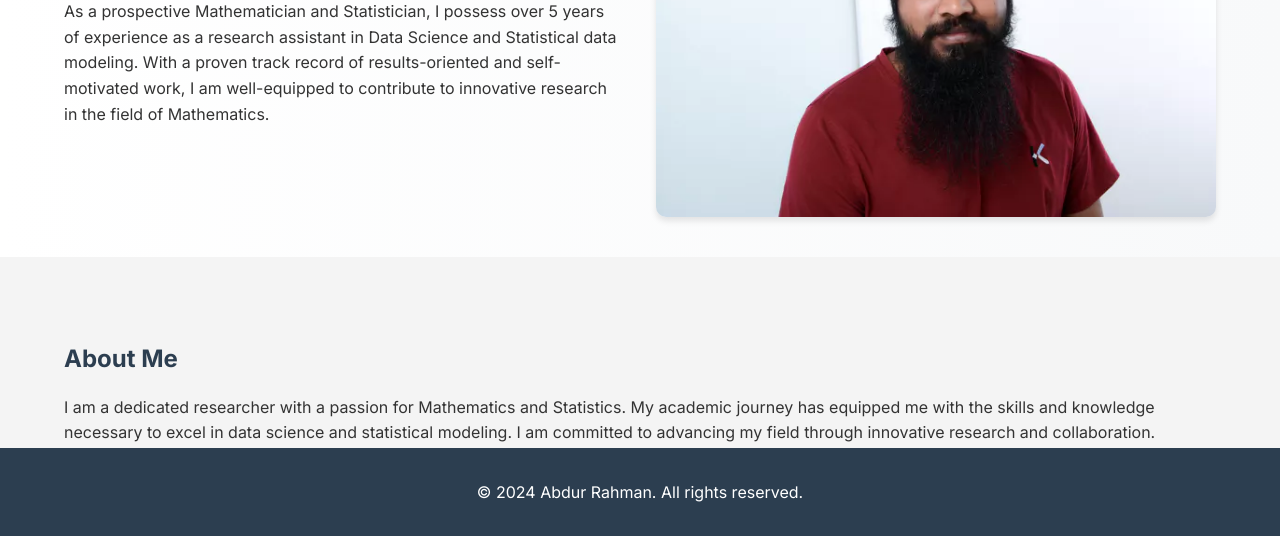
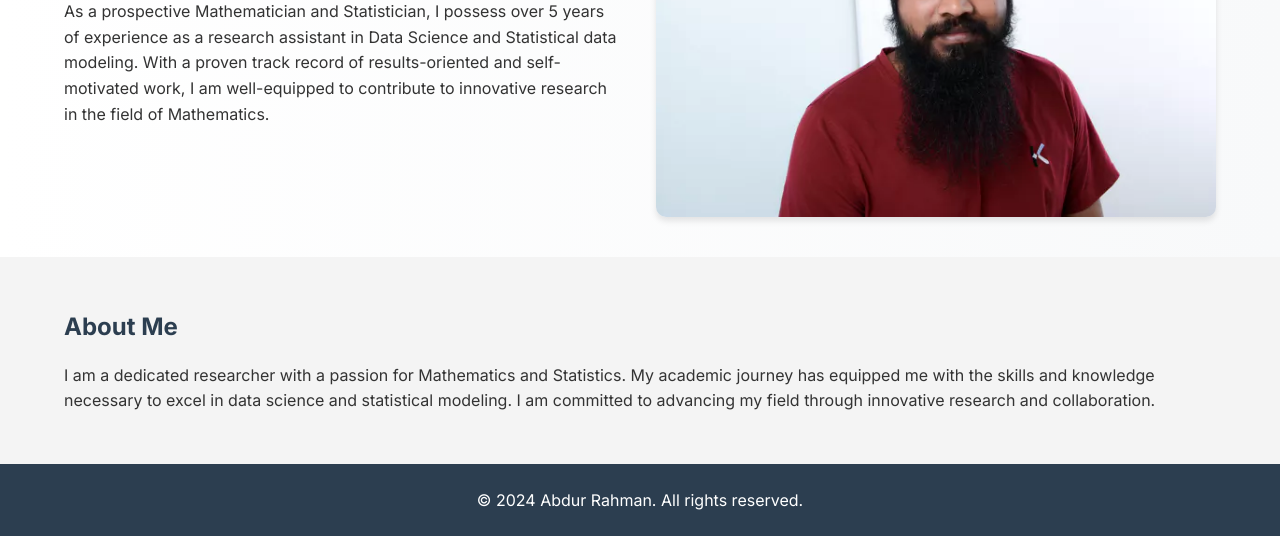
Before and after one commit to airdipu/arahman.io, a website built with Parcel: page docs/index.html in a window 1280 px wide. Shown: the part 262-798 px from the top of the page. Built offline with nearby package versions, Linux system fonts and the light colour scheme.

Commit message:
Update style.css

```diff
--- a/docs/style.css
+++ b/docs/style.css
@@ -82,7 +82,7 @@ a:hover {
 
 /* Section styles */
 section {
-  padding: 4rem 0;
+  padding: 2rem 0;
 }
 
 h1, h2 {
@@ -109,7 +109,7 @@ li:last-child {
   background: #2c3e50;
   color: #fff;
   text-align: center;
-  padding: 1rem 0;
+  padding: 0.5rem 0;
   position: fixed;
   width: 100%;
   bottom: 0;
```
